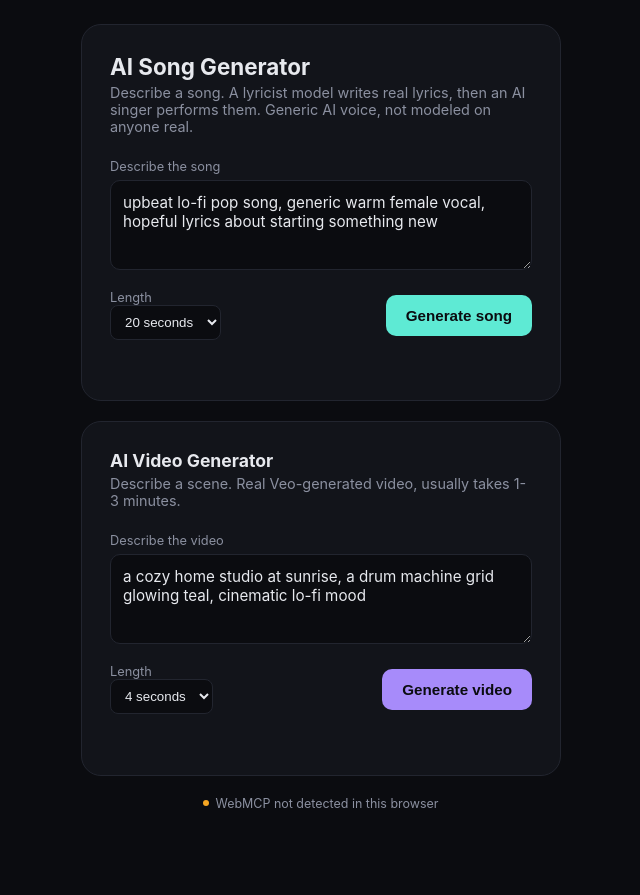
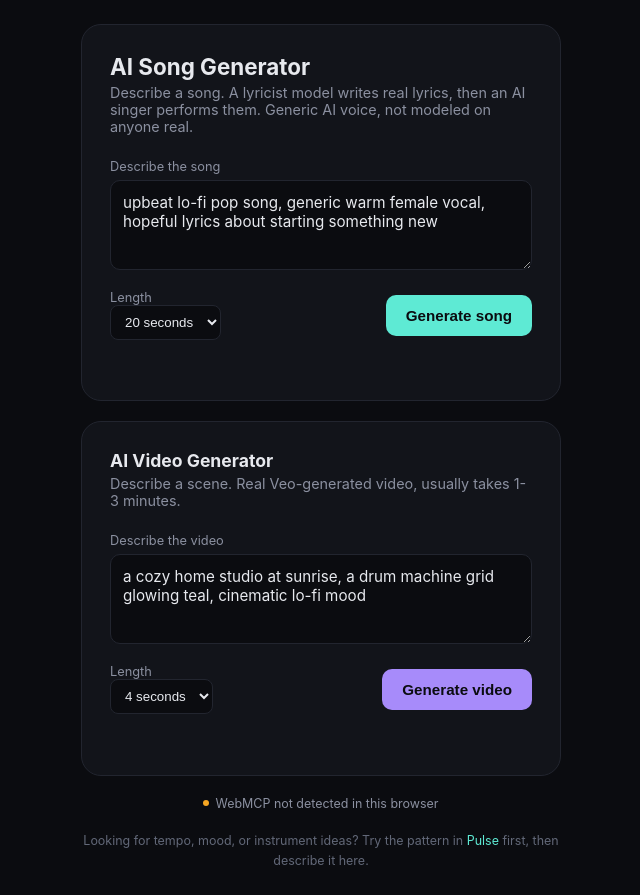
Before and after one commit to harsh543/ai-song-service, a website: page public/index.html in a window 1280 px wide. Shown: the whole page, without its empty margins (319-959 px from the left). Before the commit the page ends 835 px from the top, so only its background shows below. Drawn offline with Linux system fonts and the light colour scheme.

Commit message:
Add footer linking back to Pulse for prompt inspiration

```diff
--- a/public/index.html
+++ b/public/index.html
@@ -75,6 +75,9 @@
 	.mcp-badge { display: flex; align-items: center; justify-content: center; gap: 6px; font-size: 0.78rem; color: #8b90a0; }
 	.mcp-dot { width: 6px; height: 6px; border-radius: 50%; background: #f5a623; }
 	.mcp-dot.ready { background: #5eead4; }
+	footer { text-align: center; font-size: 0.78rem; color: #626878; line-height: 1.6; }
+	footer a { color: #5eead4; text-decoration: none; }
+	footer a:hover { text-decoration: underline; }
 </style>
 </head>
 <body>
@@ -138,6 +141,11 @@
 		<span id="mcpDot" class="mcp-dot"></span>
 		<span id="mcpText">Checking for WebMCP...</span>
 	</div>
+
+	<footer>
+		Looking for tempo, mood, or instrument ideas? Try the pattern in
+		<a href="https://pulse-webmcp.vercel.app" target="_blank" rel="noopener">Pulse</a> first, then describe it here.
+	</footer>
 </main>
 
 <script>
```
